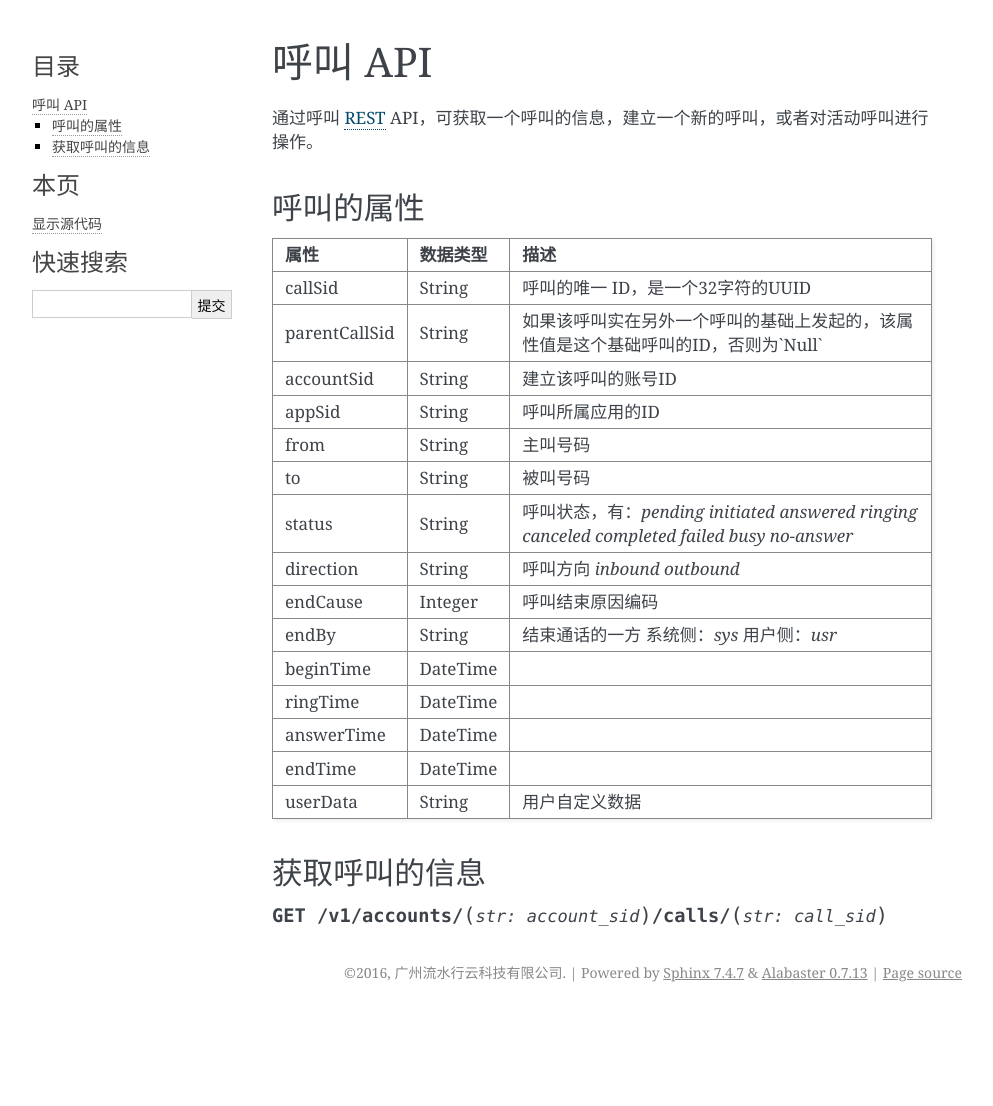
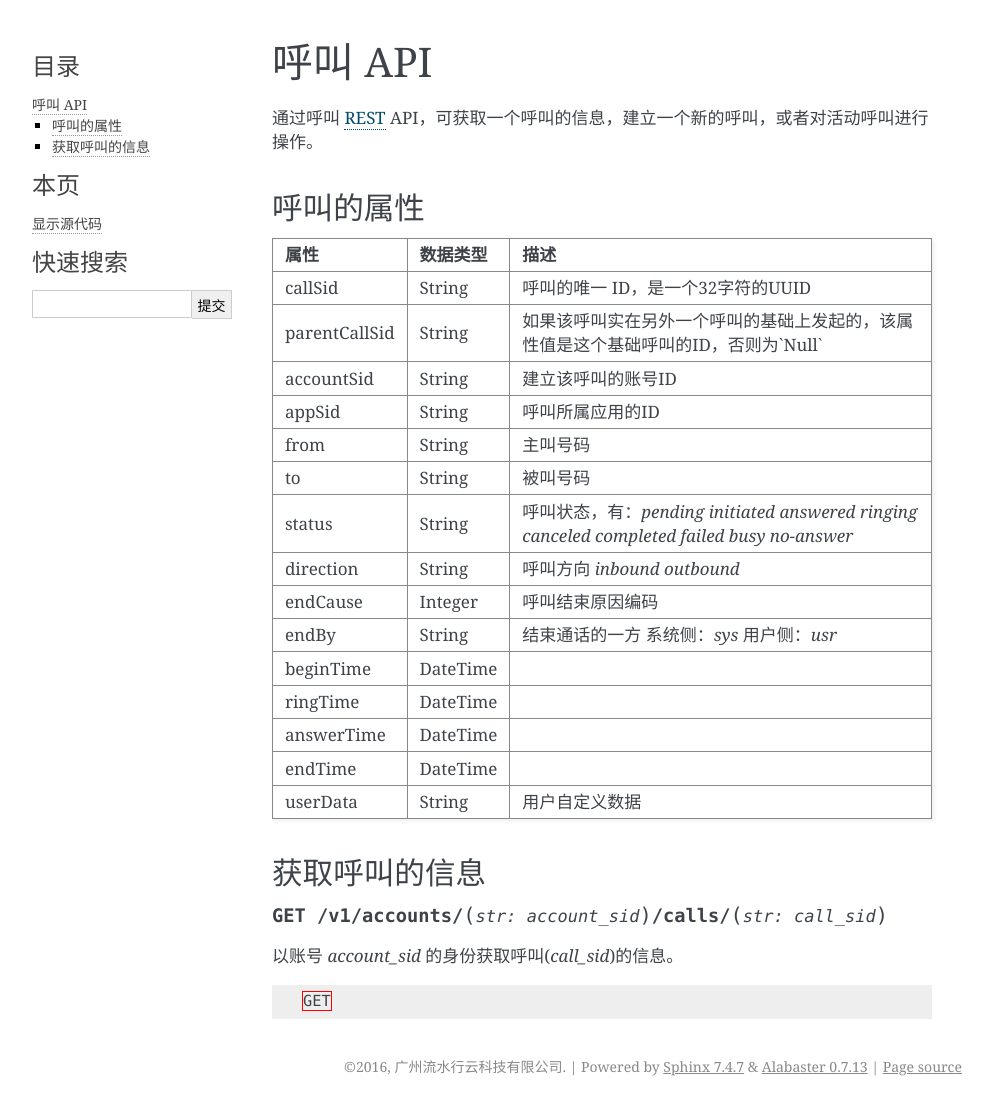
Before and after one commit to liushuixingyun/yunhuni-server-api-docs, a Sphinx documentation site: the page built from docs/rest_api/call_api.rst, in a window 1280 px wide. Shown: the whole page, without its empty margins (148-1141 px from the left). Built offline with Sphinx 7.4.7, drawn with Linux system fonts in a browser that asks for light colours; before the commit the page ends 1012 px from its top, so only the background shows below that.

Commit message:
edit: call api

```diff
--- a/docs/rest_api/call_api.rst
+++ b/docs/rest_api/call_api.rst
@@ -29,3 +29,9 @@ userData       String       用户自定义数据
 ***************
 
 .. http:get:: /v1/accounts/(str:account_sid)/calls/(str:call_sid)
+
+以账号 `account_sid` 的身份获取呼叫(`call_sid`)的信息。
+
+.. code-block:: http
+
+    GET
```
